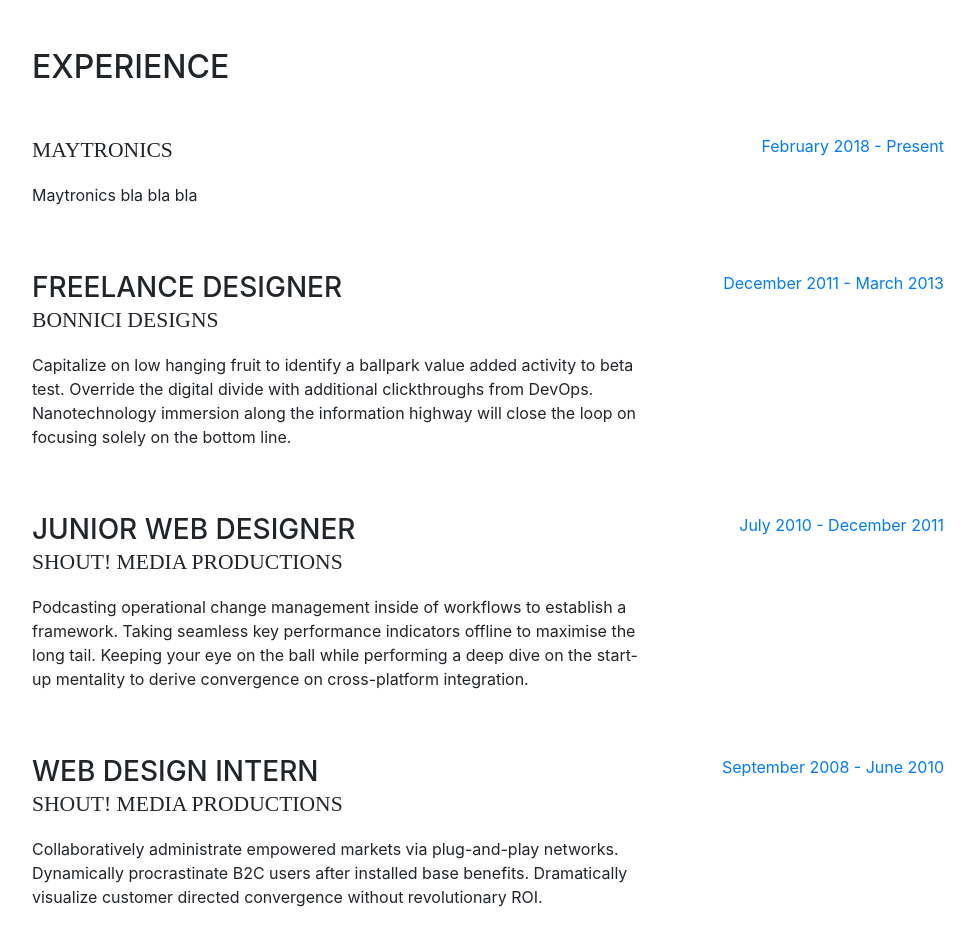
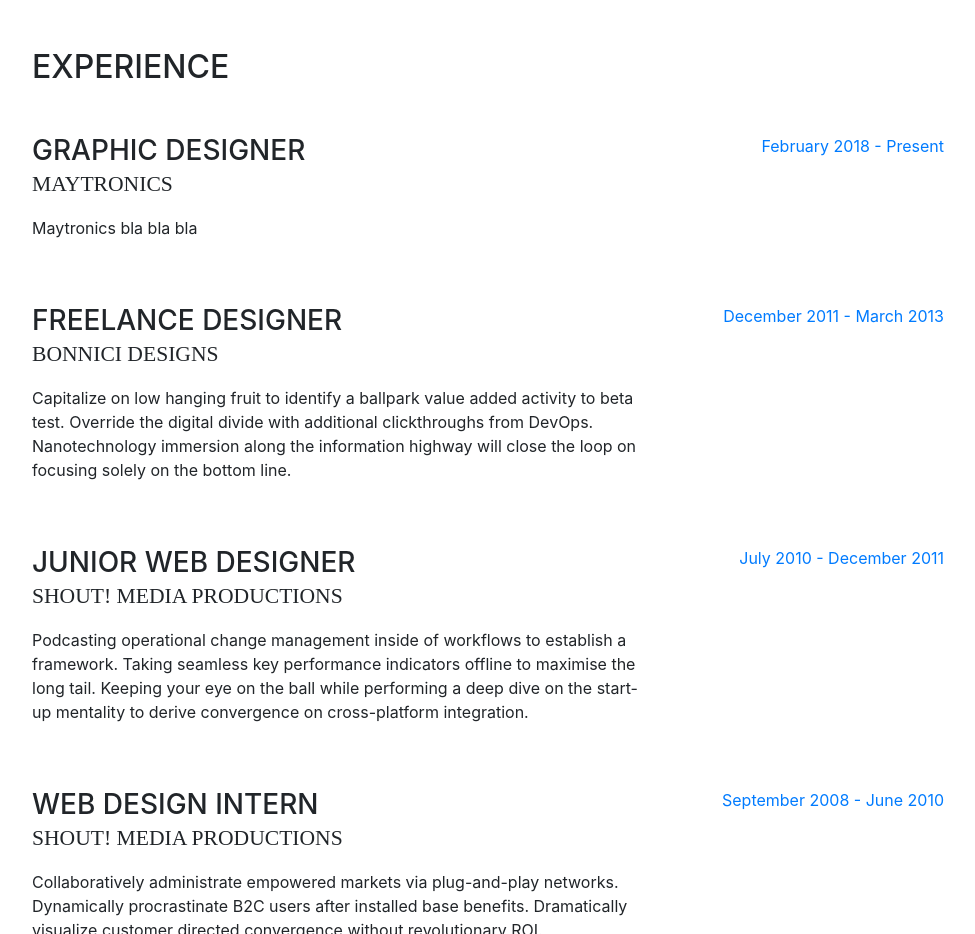
Before and after one commit to TamarraBonnici/portfolio, a website with bundled scripts: page index.html in a window 1280 px wide. Shown: the part 800-1734 px from the top of the page, without its empty margins (288-1263 px from the left). Built offline with nearby package versions, Linux system fonts and the light colour scheme; a web font is replaced by a local one.

Commit message:
Text change

```diff
--- a/index.html
+++ b/index.html
@@ -116,6 +116,7 @@
 
         <div class="resume-item d-flex flex-column flex-md-row mb-5">
           <div class="resume-content mr-auto">
+            <h3 class="mb-0">Graphic Designer</h3>
             <div class="subheading mb-3">Maytronics</div>
             <p>Maytronics bla bla bla</p>
           </div>
```
